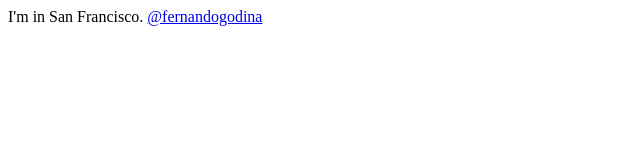
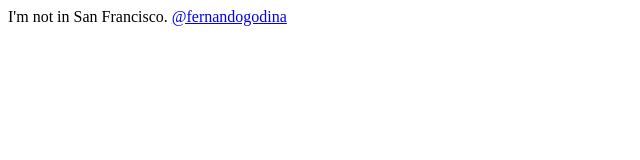
Before and after one commit to FernandoGodina/fernandogodina.github.com, a plain HTML site: page index.html in a window 1280 px wide. Shown: the full height of the page, 0-640 px from the left. Drawn offline with Linux system fonts and the light colour scheme.

Commit message:
makin it not rain HTML

```diff
--- a/index.html
+++ b/index.html
@@ -4,8 +4,7 @@
 <title>Fernando in San Francisco</title>
 </head>
 <body>
-
-I'm in San Francisco.
+I'm not in San Francisco.
 <a href="https://twitter.com/fernandogodina"> @fernandogodina</a>
 </body>
 </html>
```
